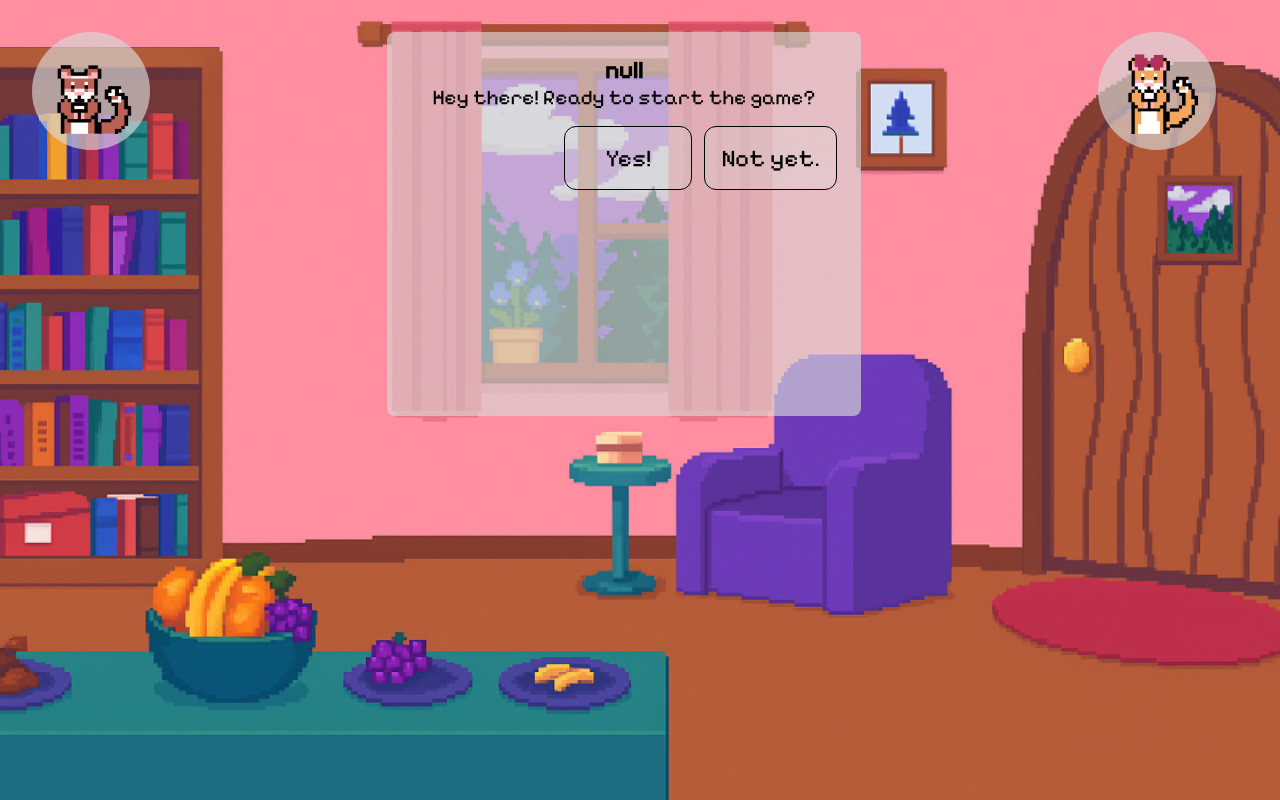
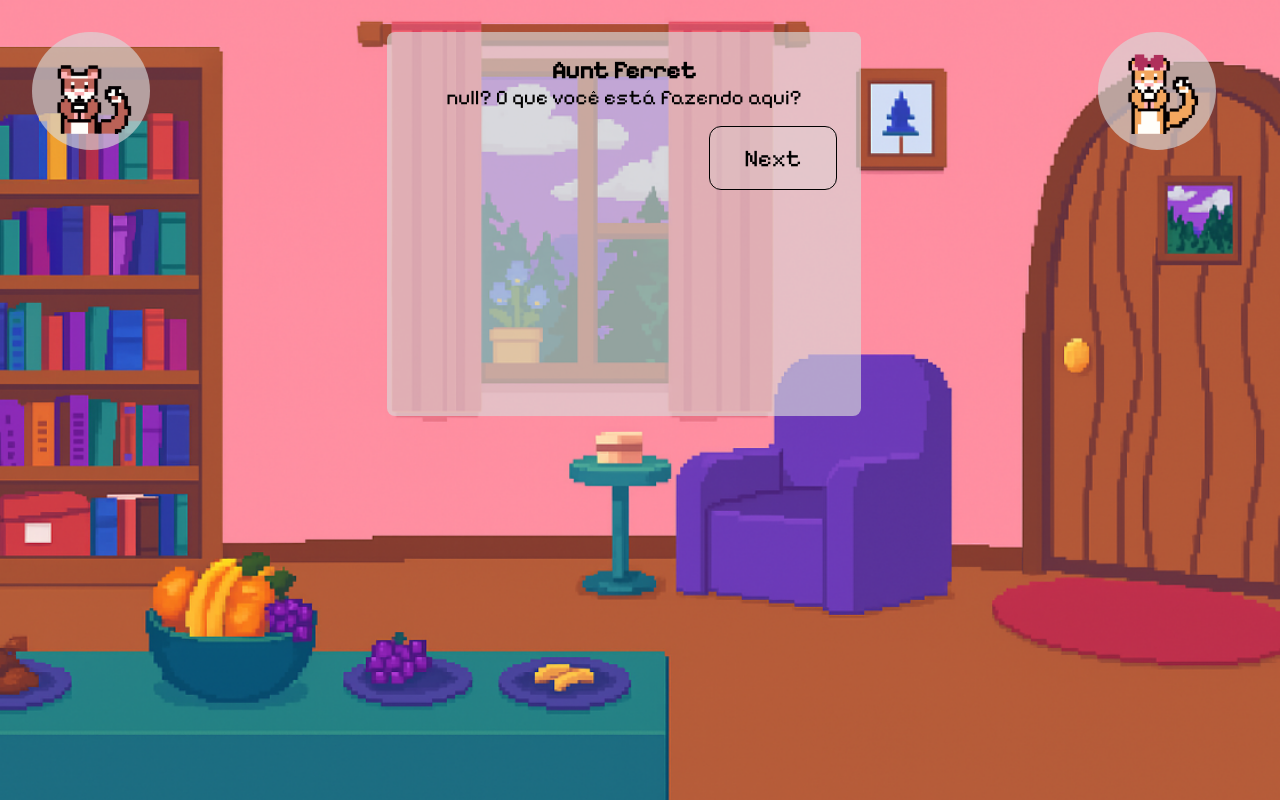
Before and after one commit to gustavoZuin237/kingdom-of-dialect, a React (Vite) app: page /level1 in a window 1280 px wide. Built offline with nearby package versions, Linux system fonts and the light colour scheme.

Commit message:
Feat: added extra character image for Aunt Ferret starting on level 2, added Level 1 dialog

```diff
--- a/src/data/dialogs.ts
+++ b/src/data/dialogs.ts
@@ -42,7 +42,7 @@ export const dialogs : DialogsI[] = [
       {
         id: '3',
         speaker: `${username}`,
-        text: 'Espera aí, de onde surgiu esse portal? Que estranho... Eu devia entrar para ver onde ele leva!',
+        text: 'Espera aí, de onde surgiu esse buraco? Que estranho... O que será que tem dentro dele?',
         nextId: undefined,
       }
     ]
@@ -52,30 +52,162 @@ export const dialogs : DialogsI[] = [
     dialogLines: [
       {
         id: '1',
-        speaker: `${username}`,
-        text: 'Hey there! Ready to start the game?',
-        choices: [
-          { text: 'Yes!', nextId: '2' },
-          { text: 'Not yet.', nextId: '3' },
-        ],
+        speaker: `Aunt Ferret`,
+        text: `${username}? O que você está fazendo aqui?`,
+        nextId: '2',
       },
       {
         id: '2',
-        speaker: 'Character A',
-        text: 'Awesome! Let’s get going then.',
-        nextId: '4',
+        speaker: `${username}`,
+        text: 'Tia? Estava buscando coisas para minha lição e caí em um buraco colorido quando fui pegar um cogumelo vermelho',
+        nextId: '3',
       },
       {
         id: '3',
-        speaker: 'Character A',
-        text: 'Alright, take your time.',
+        speaker: 'Aunt Ferret',
+        text: 'Foi como eu parei aqui também, alguém tem que colocar um aviso naquele lugar',
         nextId: '4',
       },
       {
         id: '4',
-        speaker: 'Player',
-        text: 'Let’s do this!',
-        nextId: undefined, // End of dialog
+        speaker: 'Aunt Ferret',
+        text: 'Vem pode entrar, vamos comer e você vai mandar uma mensagem para seus pais',
+        nextId: '5',
+      },
+      {
+        id: '5',
+        speaker: 'Aunt Ferret',
+        text: 'Aqui as coisas são diferentes de lá de casa, aqui as pessoas falam de forma diferente. O único jeito de você ir pra casa é pedindo ao Dr Bones e ele não entende tudo que falamos',
+        nextId: '6',
+      },
+      {
+        id: '6',
+        speaker: `${username}`,
+        text: 'E como eu vou falar com ele se ele não me entende, você vai falar por mim?',
+        nextId: '7',
+      },
+      {
+        id: '7',
+        speaker: 'Aunt Ferret',
+        text: 'Não posso falar por você ou ele vai achar que você é uma pessoa mal-educada, e vai negar sua saída. Como estou sem algumas coisas e preciso passar na vila para comprar, você vai comigo e vai aprender algumas coisas conversando com as pessoas de lá',
+        nextId: '8',
+      },
+      {
+        id: '8',
+        speaker: `${username}`,
+        text: 'Eles vão me entender?',
+        nextId: '9',
+      },
+      {
+        id: '9',
+        speaker: 'Aunt Ferret',
+        text: 'Entendem melhor que o Dr.Bones. Enquanto isso vamos pensando na mesagem para seus pais. Vamos lá, mother and father é como chamamos o pais por aqui',
+        nextId: '10',
+      },
+      {
+        id: '10',
+        speaker: 'Aunt Ferret',
+        text: 'Mother é mãe, sabia que em muitas linguas mãe começa com M? em inglês falamos mother para mãe e mom que seria mãe de um jeito mais próximo e intimo quando estamos falando com ela ou alguém que conhecemos e falando dela. Como você deve se referir a sua mãe quando conversar com o Dr Bones?',
+        nextId: '11',
+      },
+      {
+        id: '11',
+        speaker: `${username}`,
+        text: 'Mother, porque eu não conheço ele.',
+        nextId: '12',
+      },
+      {
+        id: '12',
+        speaker: 'Aunt Ferret',
+        text: 'Isso, com pessoas mais formais precisamos falar de forma mai séria. Então se mother é mãe, father é pai, que também pode ser chamado carinhosamente de dad, o que seria pai em uma forma mais descontraída',
+        nextId: '13',
+      },
+      {
+        id: '13',
+        speaker: `${username}`,
+        text: 'Se mother é mãe e father é pai, como se diz "tia" em inglês?',
+        nextId: '14',
+      },
+      {
+        id: '14',
+        speaker: 'Aunt Ferret',
+        text: 'Se diz aunt ou auntie, e aqui no reino me chamam de Aunt Ferret, porque para dizer "furões" em inglês se diz "ferrets". Vamos repassar o que aprendeu até agora',
+        nextId: '15',
+      },
+      {
+        id: '15',
+        speaker: `${username}`,
+        text: 'Mother é mãe e father é pai, tia é aunt e nos somos ferrets',
+        nextId: '16',
+      },
+      {
+        id: '16',
+        speaker: 'Aunt Ferret',
+        text: 'Vamos passar mais uma vez, quando dizemos Mother e Father estamos falando de quem?',
+        choices: [
+          { text: 'Mother é mãe e father é pai', nextId: '17' },
+          { text: 'Mother é mãe e father é furão', nextId: '18' },
+        ],
+      },
+      {
+        id: '17',
+        speaker: 'Aunt Ferret',
+        text: 'Isso! Chamamos mãe de mother e pai de father, muito bem!',
+        nextId: '19',
+      },
+      {
+        id: '18',
+        speaker: 'Aunt Ferret',
+        text: 'Bom você acertou dizendo que mother é mãe, mas father ou dad significa pai, não furão. Furão é ferret. Mas tudo bem, você fez o seu melhor!',
+        nextId: '19',
+      },
+      {
+        id: '19',
+        speaker: 'Aunt Ferret',
+        text: 'Quando as pessoas me chamarem de Aunt Ferret, o que isso quer dizer?',
+        choices: [
+          { text: 'Tia Furão', nextId: '20' },
+          { text: `Tia do(a) ${username}`, nextId: '21' },
+        ],
+      },
+      {
+        id: '20',
+        speaker: 'Aunt Ferret',
+        text: 'Sim, nós somos furões, ou seja ferrets, e eu sou conhecida como tia, que é aunt',
+        nextId: '22',
+      },
+      {
+        id: '21',
+        speaker: 'Aunt Ferret',
+        text: 'Não, embora eu seja só sua tia meu apelido é Aunt Ferret para todas as pessoas.',
+        nextId: '22',
+      },
+      {
+        id: '22',
+        speaker: 'Aunt Ferret',
+        text: 'Então quando você chegar ao Dr.Bones e ele perguntar de quem você sente saudades, você dirá que sente saudades dos seus:',
+        choices: [
+          { text: 'Father and mother', nextId: '23' },
+          { text: 'Dad and mom', nextId: '24' },
+        ],
+      },
+      {
+        id: '23',
+        speaker: 'Aunt Ferret',
+        text: 'Sim, assim ele vai saber o porque você quer voltar!',
+        nextId: '25',
+      },
+      {
+        id: '24',
+        speaker: 'Aunt Ferret',
+        text: 'Dad and mom está certo mas, você vai falar com alguém importante e precisamos usar um jeito mais formal com ele, portanto utilizamos father para pai e mother para mãe.',
+        nextId: '25',
+      },
+      {
+        id: '25',
+        speaker: 'Aunt Ferret',
+        text: 'Agora vamos sair e aprender outros diálogos!',
+        nextId: undefined,
       },
     ]
   },
--- a/src/pages/level/index.tsx
+++ b/src/pages/level/index.tsx
@@ -42,6 +42,14 @@ export function Level({ level } : LevelPropsI) {
         <s.PageContainer level={level}>
             <s.CharacterImageContainer>
                 <CharacterImage level={0} />
+
+                {
+                    level >= 2 ? (
+                        <CharacterImage level={1} />
+                    )
+                    :
+                    <></>
+                }
             </s.CharacterImageContainer>
 
             <s.ContentContainer>
--- a/src/pages/level/styles.ts
+++ b/src/pages/level/styles.ts
@@ -83,4 +83,8 @@ export const ContentContainer = styled.div`
 export const CharacterImageContainer = styled.div`
     width: 10%;
     height: 25%;
+    gap: 1rem;
+
+    display: flex;
+    flex-direction: column;
 `
```
